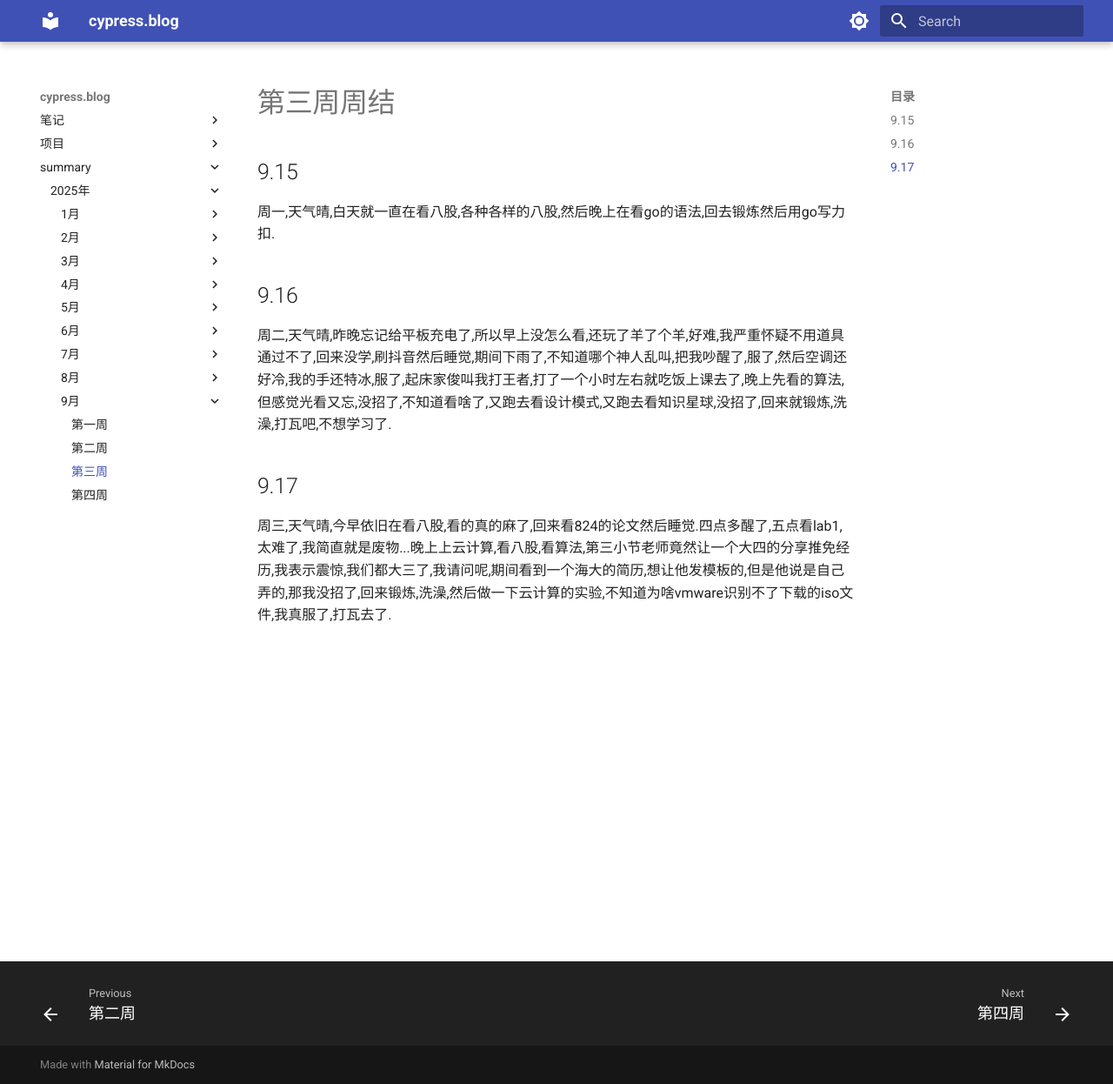
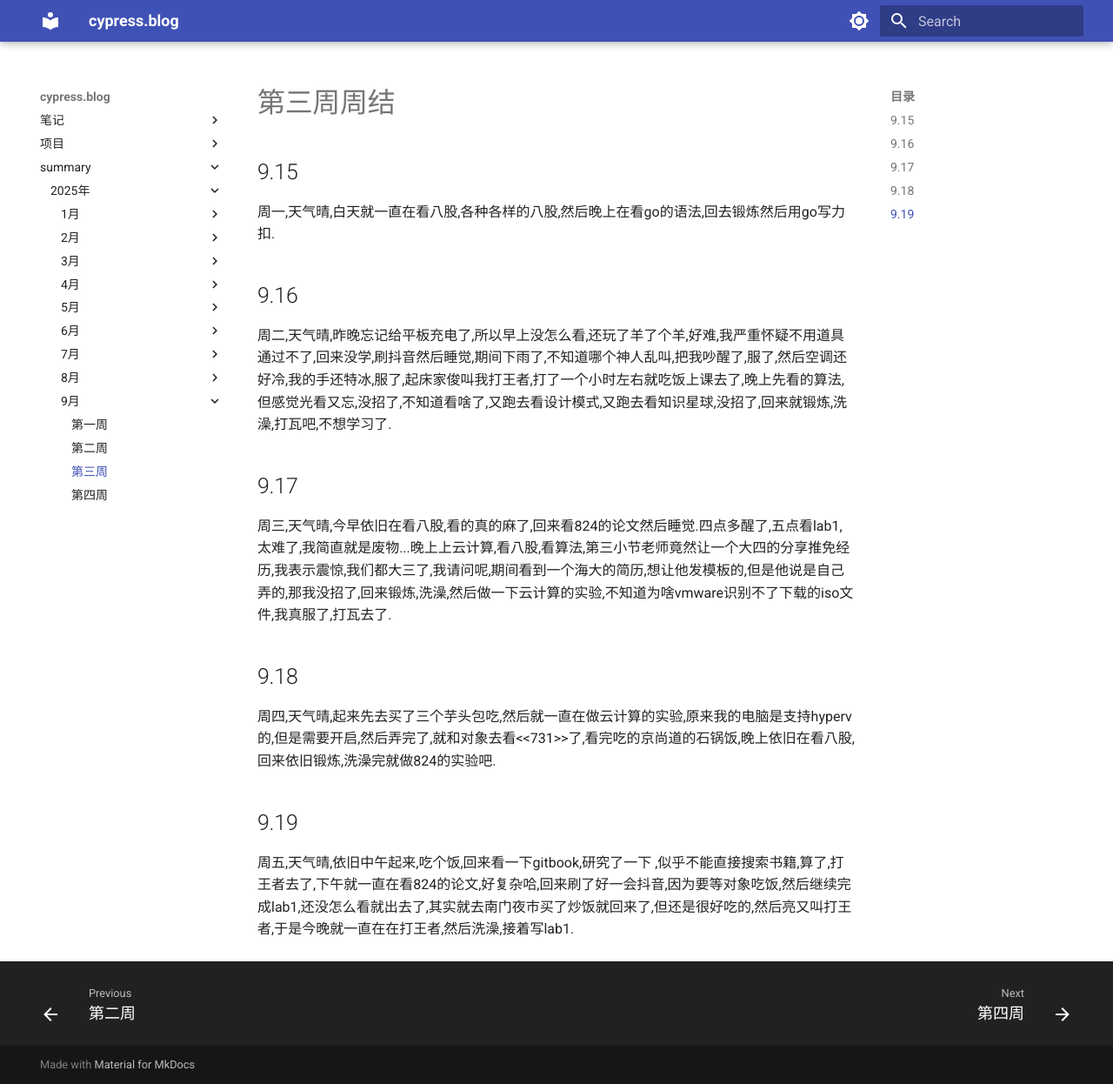
Before and after one commit to cyprer/blog0, an MkDocs documentation site: the page built from docs/summary/25year/9month/3week.md, in a window 1280 px wide and 1246 px high. Shown: the whole window at 87% size. Built offline with MkDocs 1.6.1 and Material for MkDocs 9.7.7, drawn with Linux system fonts in a browser that asks for light colours.

Commit message:
docs: 更新25年9月第3周的学习生活总结
添加9月18日和19日的日记内容，记录学习进展和日常生活

```diff
--- a/docs/summary/25year/9month/3week.md
+++ b/docs/summary/25year/9month/3week.md
@@ -6,3 +6,7 @@
   周二,天气晴,昨晚忘记给平板充电了,所以早上没怎么看,还玩了羊了个羊,好难,我严重怀疑不用道具通过不了,回来没学,刷抖音然后睡觉,期间下雨了,不知道哪个神人乱叫,把我吵醒了,服了,然后空调还好冷,我的手还特冰,服了,起床家俊叫我打王者,打了一个小时左右就吃饭上课去了,晚上先看的算法,但感觉光看又忘,没招了,不知道看啥了,又跑去看设计模式,又跑去看知识星球,没招了,回来就锻炼,洗澡,打瓦吧,不想学习了.
 ## 9.17
   周三,天气晴,今早依旧在看八股,看的真的麻了,回来看824的论文然后睡觉.四点多醒了,五点看lab1,太难了,我简直就是废物...晚上上云计算,看八股,看算法,第三小节老师竟然让一个大四的分享推免经历,我表示震惊,我们都大三了,我请问呢,期间看到一个海大的简历,想让他发模板的,但是他说是自己弄的,那我没招了,回来锻炼,洗澡,然后做一下云计算的实验,不知道为啥vmware识别不了下载的iso文件,我真服了,打瓦去了.
+## 9.18
+  周四,天气晴,起来先去买了三个芋头包吃,然后就一直在做云计算的实验,原来我的电脑是支持hyperv的,但是需要开启,然后弄完了,就和对象去看<<731>>了,看完吃的京尚道的石锅饭,晚上依旧在看八股,回来依旧锻炼,洗澡完就做824的实验吧.
+## 9.19
+  周五,天气晴,依旧中午起来,吃个饭,回来看一下gitbook,研究了一下 ,似乎不能直接搜索书籍,算了,打王者去了,下午就一直在看824的论文,好复杂哈,回来刷了好一会抖音,因为要等对象吃饭,然后继续完成lab1,还没怎么看就出去了,其实就去南门夜市买了炒饭就回来了,但还是很好吃的,然后亮又叫打王者,于是今晚就一直在在打王者,然后洗澡,接着写lab1.
```
